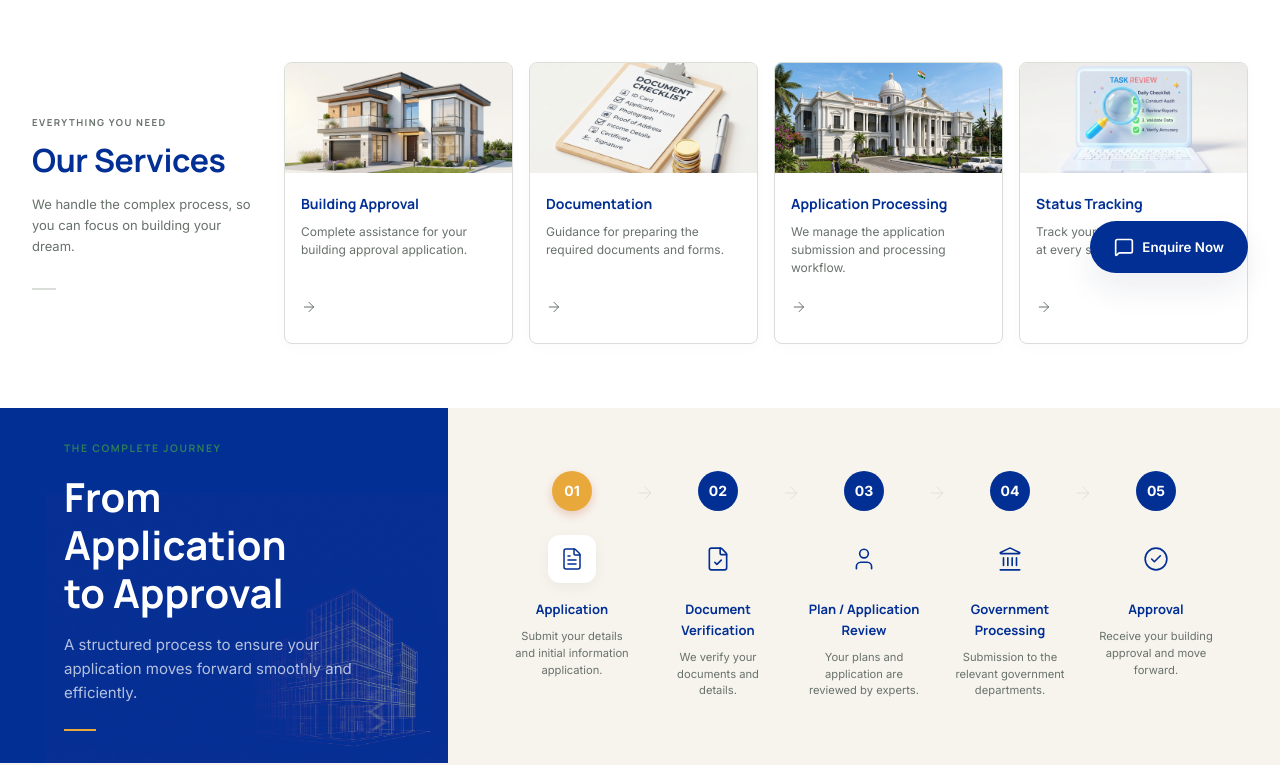
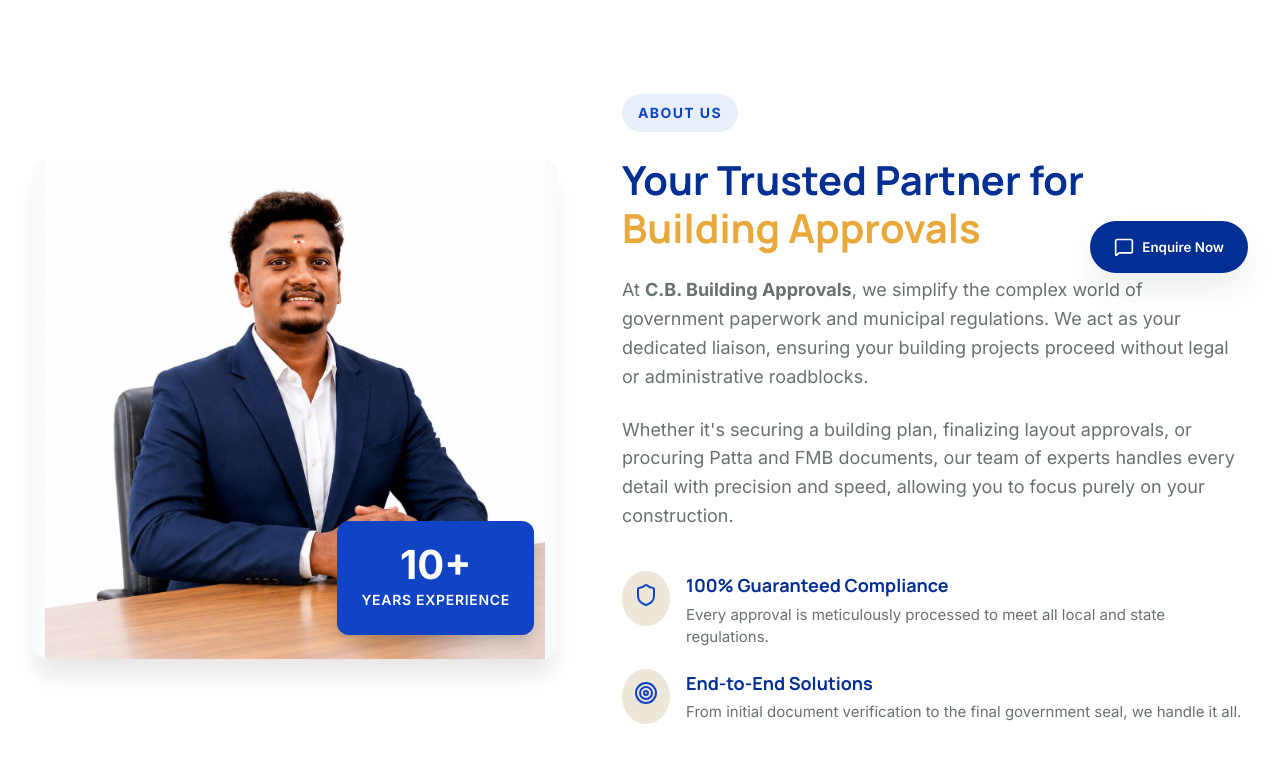
Before and after one commit to Dhanushcj/Building-Approval, a React (Vite) app in the folder frontend/: page / in a window 1280 px wide. Shown: the part 495-1260 px from the top of the page. Built offline with nearby package versions, Linux system fonts and the light colour scheme.

Commit message:
feat: add admin reports, about us section, admin sidebar, and landing page components

```diff
--- /dev/null
+++ b/frontend/src/components/AboutUsSection.tsx
@@ -0,0 +1,71 @@
+import React from 'react';
+import { Shield, Target } from 'lucide-react';
+
+const AboutUsSection: React.FC = () => {
+  return (
+    <section id="about" className="section" style={{ backgroundColor: '#ffffff', padding: '6rem 0' }}>
+      <div className="container" style={{ display: 'flex', flexDirection: 'row', alignItems: 'center', gap: '4rem', flexWrap: 'wrap' }}>
+
+        {/* Left Side: Image / Visuals */}
+        <div style={{ flex: '1 1 400px', position: 'relative' }}>
+          <div style={{ position: 'relative', borderRadius: '1rem', overflow: 'hidden', boxShadow: '0 20px 25px -5px rgba(0, 0, 0, 0.1)' }}>
+            <img
+              src="/assets/Client.jpeg"
+              alt="Building Approvals and Architecture"
+              style={{ width: '100%', height: 'auto', maxHeight: '500px', display: 'block', objectFit: 'contain', backgroundColor: '#f8fafc' }}
+            />
+            {/* Experience Badge overlay */}
+            <div style={{ position: 'absolute', bottom: '1.5rem', right: '1.5rem', backgroundColor: 'var(--primary)', color: 'white', padding: '1.5rem', borderRadius: '0.75rem', boxShadow: '0 10px 15px -3px rgba(0,0,0,0.2)', display: 'flex', flexDirection: 'column', alignItems: 'center', gap: '0.25rem' }}>
+              <span style={{ fontSize: '2.5rem', fontWeight: 800, lineHeight: 1 }}>10+</span>
+              <span style={{ fontSize: '0.875rem', fontWeight: 600, textTransform: 'uppercase', letterSpacing: '0.05em' }}>Years Experience</span>
+            </div>
+          </div>
+          {/* Decorative background element */}
+          <div style={{ position: 'absolute', top: '-1.5rem', left: '-1.5rem', width: '30%', height: '30%', border: '4px solid var(--accent)', borderRadius: '0.5rem', zIndex: -1 }}></div>
+        </div>
+
+        {/* Right Side: Content */}
+        <div style={{ flex: '1 1 500px', display: 'flex', flexDirection: 'column', gap: '1.5rem' }}>
+          <div style={{ display: 'inline-block', backgroundColor: 'rgba(11, 99, 206, 0.1)', color: 'var(--primary)', padding: '0.5rem 1rem', borderRadius: '2rem', fontSize: '0.875rem', fontWeight: 700, textTransform: 'uppercase', letterSpacing: '0.1em', width: 'fit-content' }}>
+            About Us
+          </div>
+          <h2 style={{ fontSize: '2.5rem', fontWeight: 800, color: 'var(--primary-dark)', lineHeight: 1.2, margin: 0 }}>
+            Your Trusted Partner for <span style={{ color: 'var(--accent)' }}>Building Approvals</span>
+          </h2>
+          <p style={{ fontSize: '1.125rem', color: 'var(--text-secondary)', lineHeight: 1.6, margin: 0 }}>
+            At <strong>C.B. Building Approvals</strong>, we simplify the complex world of government paperwork and municipal regulations. We act as your dedicated liaison, ensuring your building projects proceed without legal or administrative roadblocks.
+          </p>
+          <p style={{ fontSize: '1.125rem', color: 'var(--text-secondary)', lineHeight: 1.6, margin: 0 }}>
+            Whether it's securing a building plan, finalizing layout approvals, or procuring Patta and FMB documents, our team of experts handles every detail with precision and speed, allowing you to focus purely on your construction.
+          </p>
+
+          <div style={{ display: 'flex', flexDirection: 'column', gap: '1.25rem', marginTop: '1rem' }}>
+            <div style={{ display: 'flex', alignItems: 'flex-start', gap: '1rem' }}>
+              <div style={{ backgroundColor: 'var(--bg-secondary)', padding: '0.75rem', borderRadius: '50%' }}>
+                <Shield size={24} color="var(--primary)" />
+              </div>
+              <div>
+                <h4 style={{ fontSize: '1.125rem', fontWeight: 700, color: 'var(--primary-dark)', margin: '0 0 0.25rem 0' }}>100% Guaranteed Compliance</h4>
+                <p style={{ margin: 0, color: 'var(--text-secondary)', fontSize: '0.9375rem', lineHeight: 1.5 }}>Every approval is meticulously processed to meet all local and state regulations.</p>
+              </div>
+            </div>
+
+            <div style={{ display: 'flex', alignItems: 'flex-start', gap: '1rem' }}>
+              <div style={{ backgroundColor: 'var(--bg-secondary)', padding: '0.75rem', borderRadius: '50%' }}>
+                <Target size={24} color="var(--primary)" />
+              </div>
+              <div>
+                <h4 style={{ fontSize: '1.125rem', fontWeight: 700, color: 'var(--primary-dark)', margin: '0 0 0.25rem 0' }}>End-to-End Solutions</h4>
+                <p style={{ margin: 0, color: 'var(--text-secondary)', fontSize: '0.9375rem', lineHeight: 1.5 }}>From initial document verification to the final government seal, we handle it all.</p>
+              </div>
+            </div>
+
+          </div>
+        </div>
+
+      </div>
+    </section>
+  );
+};
+
+export default AboutUsSection;
--- a/frontend/src/components/admin/AdminSidebar.tsx
+++ b/frontend/src/components/admin/AdminSidebar.tsx
@@ -7,18 +7,41 @@
 } from 'lucide-react';
 
 
-const menuItems = [
-  { title: 'Dashboard', icon: <LayoutDashboard size={20} strokeWidth={1.5} />, path: '/admin' },
+const menuGroups = [
+  {
+    category: 'Overview',
+    items: [
+      { title: 'Dashboard', icon: <LayoutDashboard size={20} strokeWidth={1.5} />, path: '/admin' }
+    ]
+  },
+  {
+    category: 'Front Office',
+    items: [
       { title: 'Customer Leads', icon: <Users size={20} strokeWidth={1.5} />, path: '/admin/leads' },
       { title: 'Enquiries', icon: <PhoneCall size={20} strokeWidth={1.5} />, path: '/admin/enquiries' },
+    ]
+  },
+  {
+    category: 'Operations',
+    items: [
       { title: 'Applications', icon: <FileText size={20} strokeWidth={1.5} />, path: '/admin/applications' },
+      { title: 'Attendance', icon: <CheckSquare size={20} strokeWidth={1.5} />, path: '/admin/attendance' },
+    ]
+  },
+  {
+    category: 'Finance',
+    items: [
+      { title: 'Quotations', icon: <FileText size={20} strokeWidth={1.5} />, path: '/admin/quotations' },
       { title: 'Billing', icon: <ClipboardList size={20} strokeWidth={1.5} />, path: '/admin/receipts' },
       { title: 'Payments', icon: <CreditCard size={20} strokeWidth={1.5} />, path: '/admin/payments' },
       { title: 'Expenses', icon: <Receipt size={20} strokeWidth={1.5} />, path: '/admin/expenses' },
-  { title: 'Quotations', icon: <FileText size={20} strokeWidth={1.5} />, path: '/admin/quotations' },
-  { title: 'Attendance', icon: <CheckSquare size={20} strokeWidth={1.5} />, path: '/admin/attendance' },
       { title: 'Cash Book', icon: <ClipboardList size={20} strokeWidth={1.5} />, path: '/admin/cashbook' },
       { title: 'Reports', icon: <BarChart3 size={20} strokeWidth={1.5} />, path: '/admin/reports' },
+    ]
+  },
+  {
+    category: 'System',
+    items: [
       { title: 'Maintenance', icon: <Settings size={20} strokeWidth={1.5} />, path: '/admin/maintenance/logs',
         subItems: [
           { title: 'Revert', path: '/admin/maintenance/revert' },
@@ -28,6 +51,8 @@
       },
       { title: 'Staff & Users', icon: <UserCog size={20} strokeWidth={1.5} />, path: '/admin/staff' },
       { title: 'Settings', icon: <Settings size={20} strokeWidth={1.5} />, path: '/admin/settings' },
+    ]
+  }
 ];
 
 import { useLocation } from 'react-router-dom';
@@ -64,9 +89,11 @@
 
       {/* Menu */}
       <nav style={{ flex: 1, padding: '1.5rem 0', overflowY: 'auto', overflowX: 'hidden' }}>
-        <div className="sidebar-main-menu-text" style={{ fontSize: '0.75rem', fontWeight: 700, color: 'rgba(255,255,255,0.4)', textTransform: 'uppercase', letterSpacing: '0.1em', padding: '0 15px', marginBottom: '0.75rem' }}>Main Menu</div>
+        {menuGroups.map((group, groupIndex) => (
+          <div key={groupIndex} style={{ marginBottom: '1.5rem' }}>
+            <div className="sidebar-main-menu-text" style={{ fontSize: '0.75rem', fontWeight: 700, color: 'rgba(255,255,255,0.4)', textTransform: 'uppercase', letterSpacing: '0.1em', padding: '0 15px', marginBottom: '0.75rem' }}>{group.category}</div>
             <ul style={{ listStyle: 'none', display: 'flex', flexDirection: 'column', gap: '0.25rem', padding: 0, margin: 0 }}>
-          {menuItems.map((item, index) => (
+              {group.items.map((item, index) => (
                 <li key={index}>
                   <div style={{ display: 'flex', flexDirection: 'column' }}>
                     {item.subItems ? (
@@ -150,6 +177,8 @@
             </li>
               ))}
             </ul>
+          </div>
+        ))}
       </nav>
 
       {/* Profile Area */}
--- a/frontend/src/pages/Landing.tsx
+++ b/frontend/src/pages/Landing.tsx
@@ -1,6 +1,7 @@
 import React, { useEffect, useState } from 'react';
 import { MessageSquare, X, User, Phone, Mail, MapPin } from 'lucide-react';
 import HeroSection from '../components/HeroSection';
+import AboutUsSection from '../components/AboutUsSection';
 import ServicesSection from '../components/ServicesSection';
 import ProcessSection from '../components/ProcessSection';
 import TrackingSection from '../components/TrackingSection';
@@ -55,6 +56,7 @@
   return (
     <div style={{ width: '100%', overflowX: 'hidden' }}>
       <HeroSection />
+      <AboutUsSection />
       <ServicesSection />
       <ProcessSection />
       <TrackingSection />
--- a/frontend/src/pages/admin/Reports.tsx
+++ b/frontend/src/pages/admin/Reports.tsx
@@ -110,12 +110,12 @@
     return reportData.filter(row => {
       if (filterFromDate) {
         const from = new Date(filterFromDate);
-         from.setHours(0,0,0,0);
+        from.setHours(0, 0, 0, 0);
         if (row.rawDate < from) return false;
       }
       if (filterToDate) {
         const to = new Date(filterToDate);
-         to.setHours(23,59,59,999);
+        to.setHours(23, 59, 59, 999);
         if (row.rawDate > to) return false;
       }
       if (filterFileType !== 'All' && row.fileType !== filterFileType) return false;
```
Lines whose indentation alone changed are shown as unchanged.
